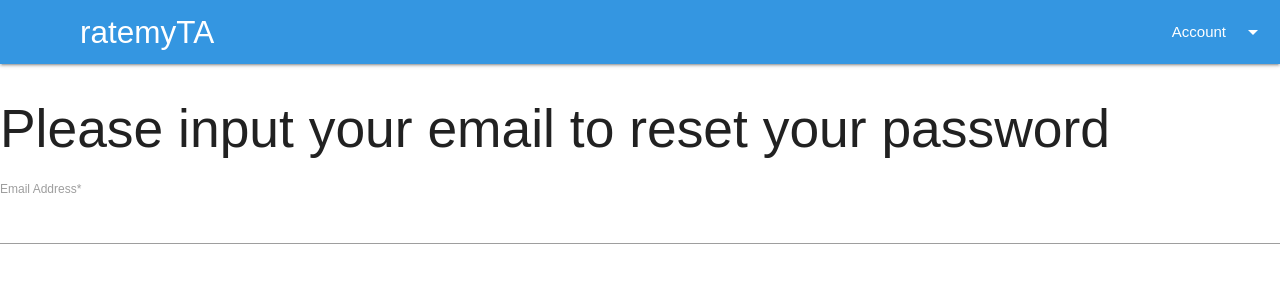
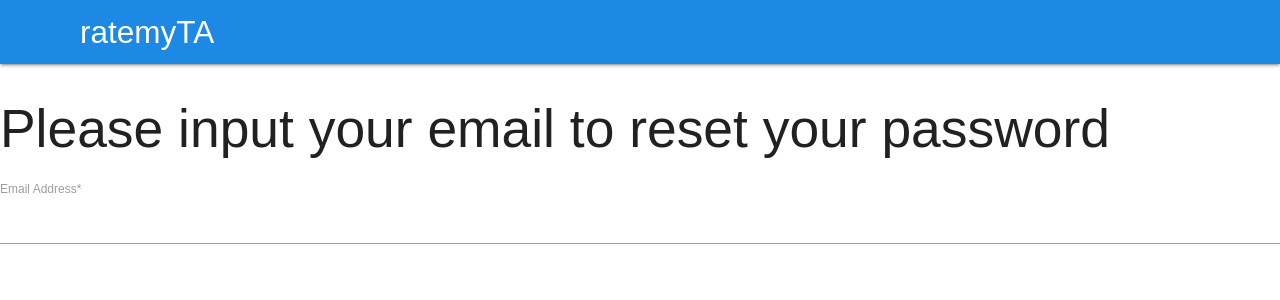
Before and after one commit to cs188-software-design-security-w20/project-paul-eggtart, a Flask app: page /reset_password in a window 1280 px wide. Shown: the top 300 px of the page. Run offline with Flask 2, Linux system fonts and the light colour scheme; some libraries are stand-ins or nearby versions.

Commit message:
fix header for password reset

```diff
--- a/templates/password_reset_email.html
+++ b/templates/password_reset_email.html
@@ -6,7 +6,10 @@
 <script src="{{url_for('static', filename='js/script.js')}}"></script>
 
 
-{% extends "navigation-bar.html" %}
+<nav>
+  <div class="nav-wrapper blue darken-1"><a href="/" class="brand-logo" style="padding-left: 80px;">ratemyTA</a></div>
+</nav>
+{% extends "base.html" %}
 {% block content %}
 <form action="{{ url_for('router.reset_password') }}" method="post">
     <input type="hidden" name="csrf_token" value="{{ csrf_token() }}"/>
```
